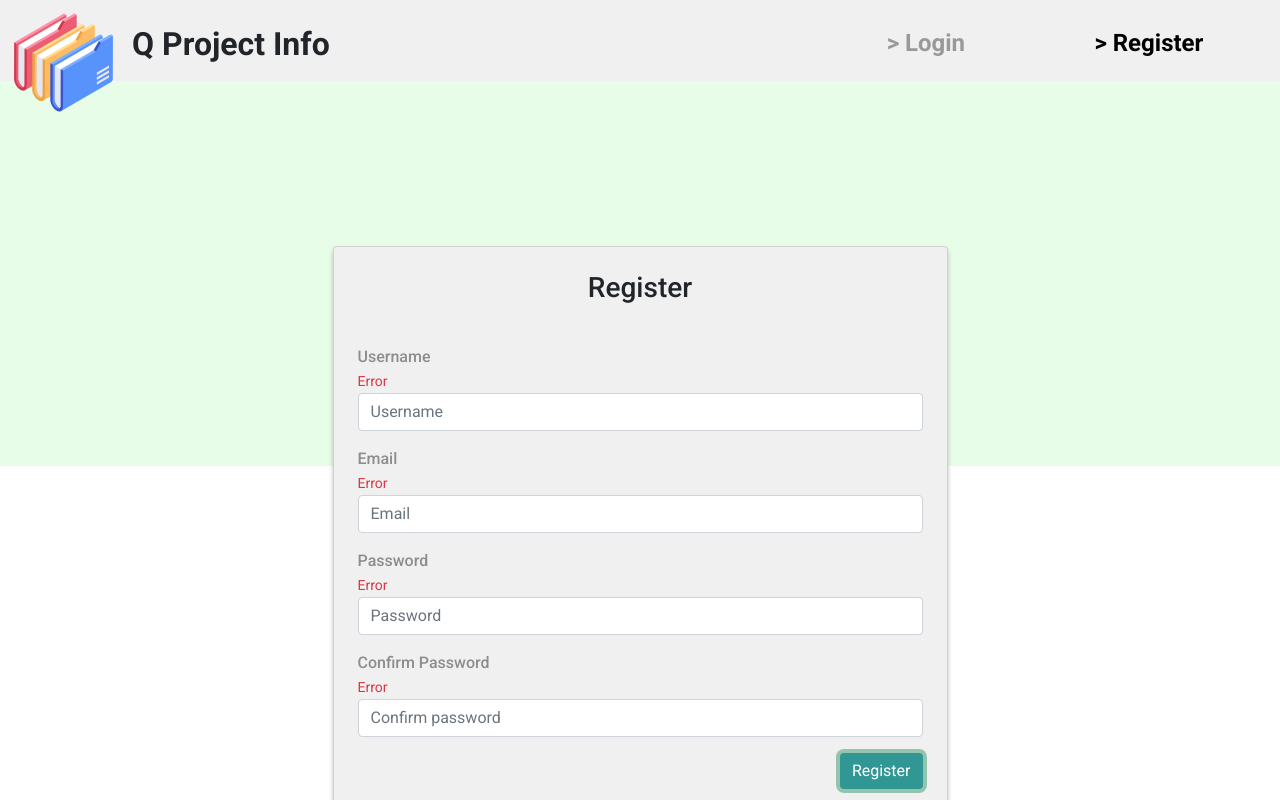
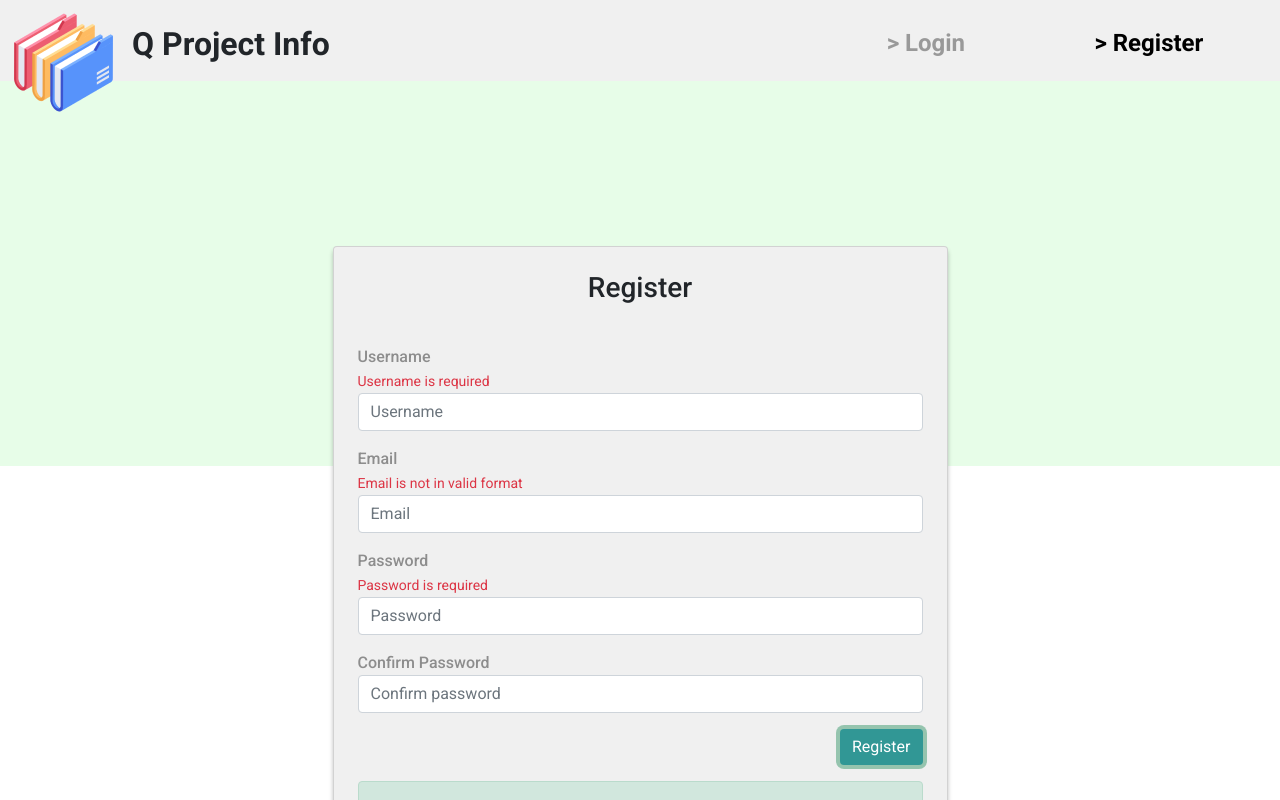
Before and after one commit to vanja-veapi/q-project-info, a React (Create React App) app: page /register in a window 1280 px wide. Both pictures are taken after a click on the button "Register". Shown: the top 800 px of the page. Built offline with nearby package versions, Linux system fonts and the light colour scheme.

Commit message:
Added regular expression for register

```diff
--- a/src/components/pages/Register/Register.js
+++ b/src/components/pages/Register/Register.js
@@ -1,41 +1,60 @@
-import React from "react";
+import React, { useState } from "react";
 import "./Register.css";
 
 import FormRectangle from "../../elements/FormRectangle/FormRectangle";
 
 const Register = () => {
+	// Form values
+	const regExEmail = /^[a-z0-9.!#$%&'*+/=?^_`{|}~-]+@[a-zA-Z0-9-]+(?:\.[a-zA-Z0-9-]+)+$/;
+	const regExGlobal = /^[A-ZŽŠĐČĆa-zžšđčć\d]{2,30}$/;
+	const [submitRegister, setSubmitRegister] = useState(false);
+	const [state, setState] = useState({
+		username: "",
+		email: "",
+		password: "",
+		confirmPassword: "",
+	});
+
+	const onRegister = () => {
+		console.log(state);
+		setSubmitRegister(true);
+	};
+
 	return (
 		<div className="register container-fluid position-relative">
 			<FormRectangle />
 			<div className="card">
 				<p className="h3 text-center mt-4">Register</p>
 				<div className="card-body text-start p-4">
+					{/* Username */}
 					<label className="mt-2">Username</label>
-					<div className="error">
-						<small className="text-danger">Error</small>
-					</div>
-					<input type="text" className="form-control" placeholder="Username" />
+					<br />
+					{!regExGlobal.test(state.username) && submitRegister ? <small className="text-danger">Username is required</small> : ""}
+					<input type="text" className="form-control" placeholder="Username" onChange={(e) => setState({ ...state, username: e.target.value })} />
 
+					{/* Email */}
 					<label className="mt-3">Email</label>
-					<div className="error">
-						<small className="text-danger">Error</small>
-					</div>
-					<input type="text" className="form-control" placeholder="Email" />
+					<br />
+					{!regExEmail.test(state.email) && submitRegister ? <small className="text-danger">Email is not in valid format</small> : ""}
+					<input type="text" className="form-control" placeholder="Email" onChange={(e) => setState({ ...state, email: e.target.value })} />
 
+					{/* Password */}
 					<label className="mt-3">Password</label>
-					<div className="error">
-						<small className="text-danger">Error</small>
-					</div>
-					<input type="text" className="form-control" placeholder="Password" />
+					<br />
+					{!regExGlobal.test(state.password) && submitRegister ? <small className="text-danger">Password is required</small> : ""}
+					<input type="text" className="form-control" placeholder="Password" onChange={(e) => setState({ ...state, password: e.target.value })} />
 
+					{/* Confirm password */}
 					<label className="mt-3">Confirm Password</label>
-					<div className="error">
-						<small className="text-danger">Error</small>
-					</div>
-					<input type="text" className="form-control" placeholder="Confirm password" />
+					<br />
+
+					{state.password !== state.confirmPassword && submitRegister ? <small className="text-danger">Confirm password valid must be same as password field</small> : ""}
+					<input type="text" className="form-control" placeholder="Confirm password" onChange={(e) => setState({ ...state, confirmPassword: e.target.value })} />
 
 					<div className="d-flex justify-content-end">
-						<button className="btn btn-success mt-3">Register</button>
+						<button className="btn btn-success mt-3" onClick={onRegister}>
+							Register
+						</button>
 					</div>
 
 					<div className="alert alert-success mt-3">Success message</div>
```
